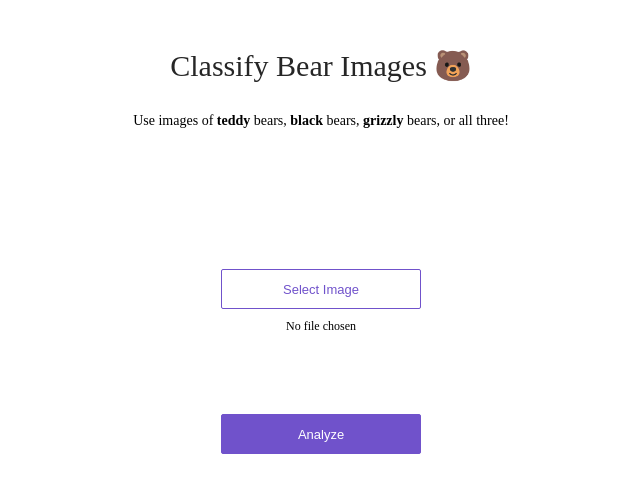
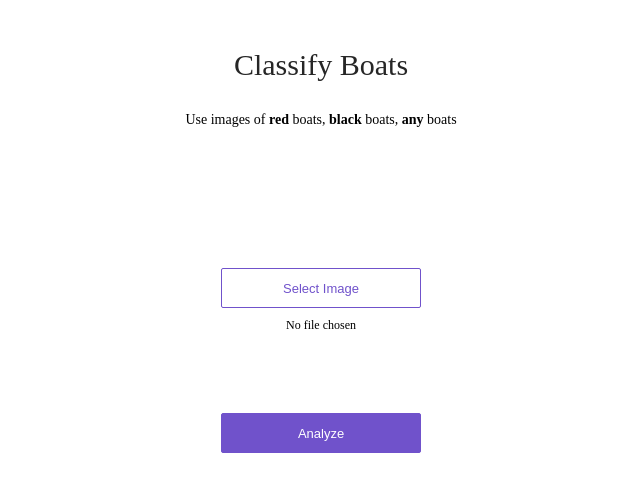
Before and after one commit to reshma67/Web-App, a plain HTML site: page app/view/index.html in a window 1280 px wide. Shown: the whole page, without its empty margins (319-959 px from the left). Drawn offline with Linux system fonts and the light colour scheme.

Commit message:
Update index.html

```diff
--- a/app/view/index.html
+++ b/app/view/index.html
@@ -7,10 +7,9 @@
 <body>
 <div>
     <div class='center'>
-        <div class='title'>Classify Bear Images 🐻</div>
+        <div class='title'>Classify Boats</div>
         <p>
-            Use images of <strong>teddy</strong> bears, <strong>black</strong> bears, <strong>grizzly</strong> bears, or
-            all three!
+            Use images of <strong>red</strong> boats, <strong>black</strong> boats, <strong>any</strong> boats
         </p>
         <div class='content'>
             <div class='no-display'>
```
